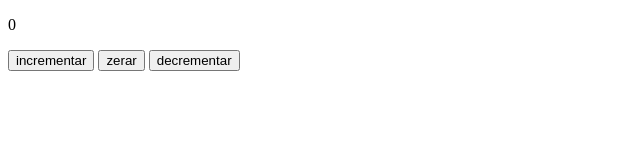
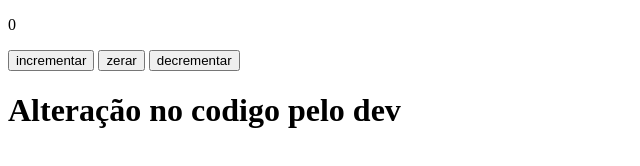
Before and after one commit to davaslindo/PraticaGit, a plain HTML site: page index.html in a window 1280 px wide. Shown: the whole page, without its empty margins (0-640 px from the left). Drawn offline with Linux system fonts and the light colour scheme.

Commit message:
Subindo o update do DEV

```diff
--- a/index.html
+++ b/index.html
@@ -12,5 +12,7 @@
     <button id="zerar" type="button">zerar</button>
     <button id="decrementar" type="button">decrementar</button>
     <script src="contador.js"></script>
+
+    <h1>Alteração no codigo pelo dev</h1>
 </body>
 </html>
```
